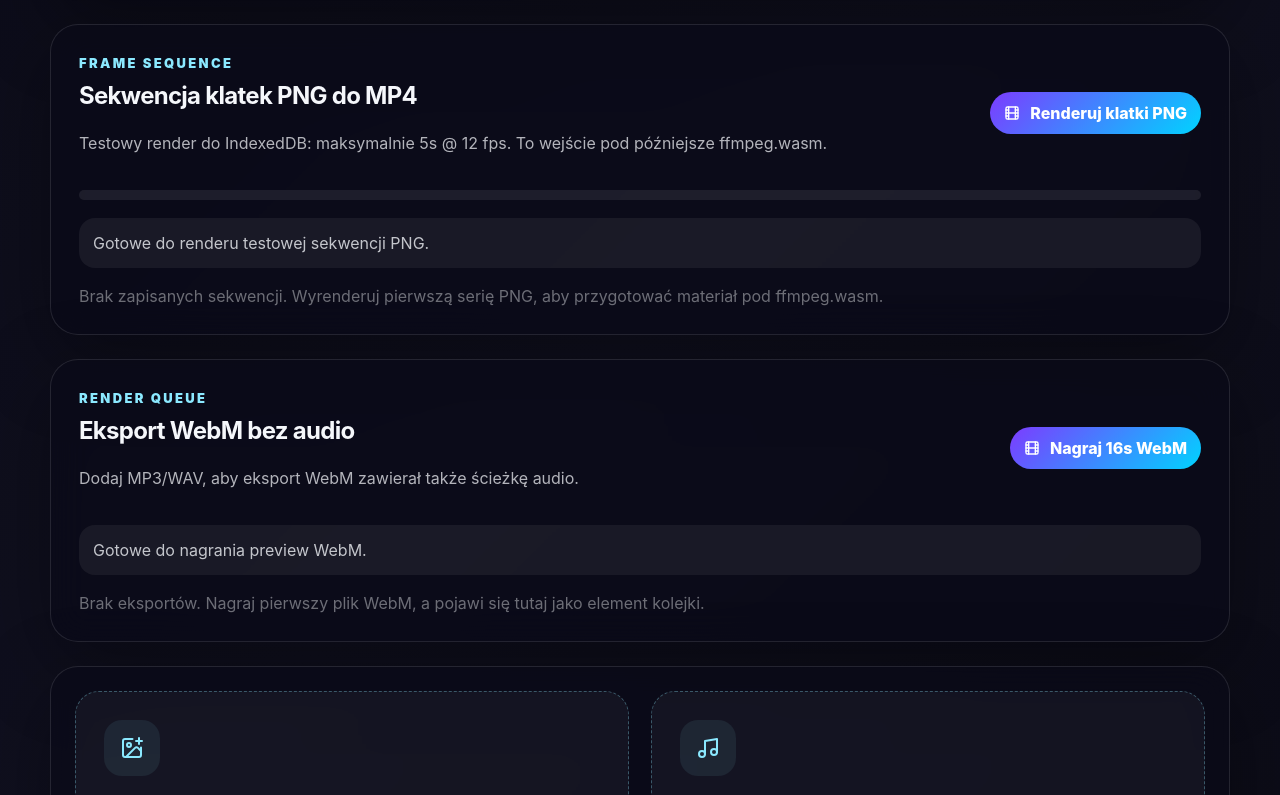
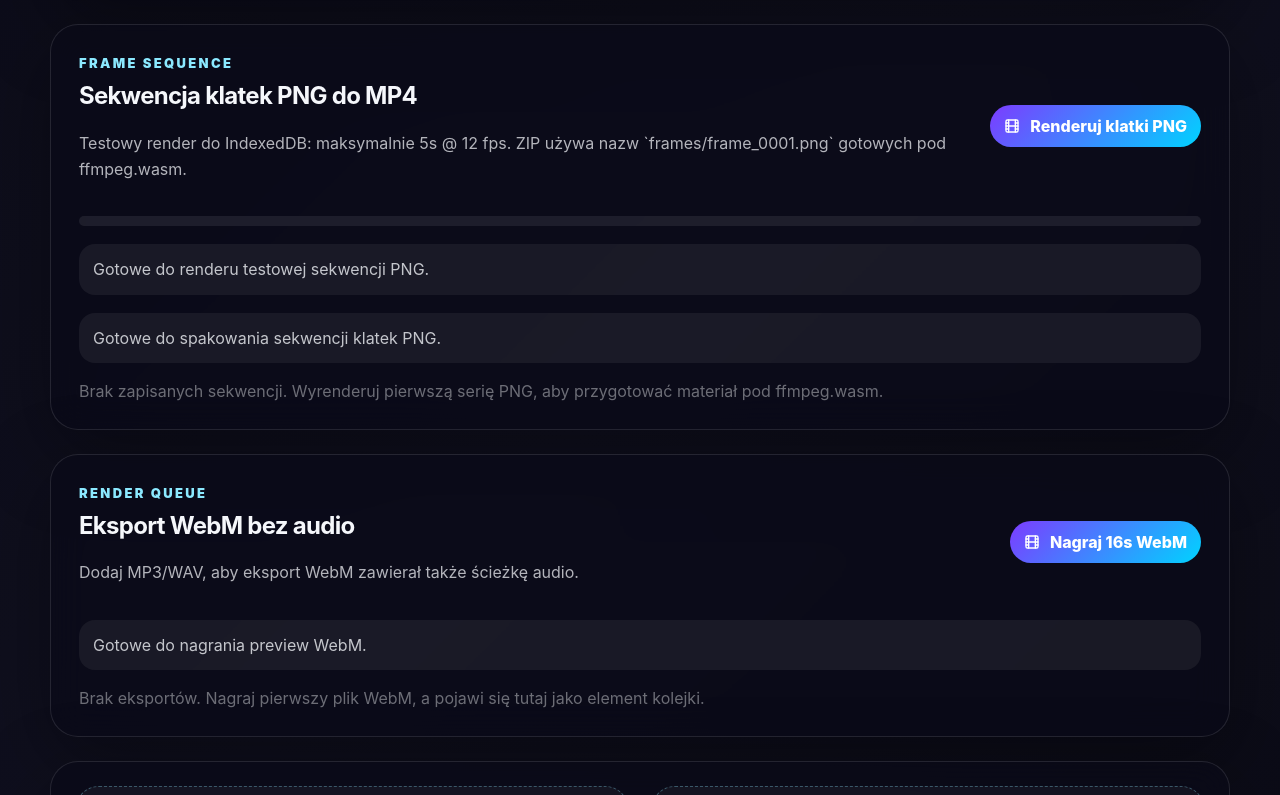
Before and after one commit to KumatyTomi/FotoBeat, a React (Vite) app: page / in a window 1280 px wide. Shown: the part 2125-2920 px from the top of the page. Built offline with nearby package versions, Linux system fonts and the light colour scheme.

Commit message:
Add frame sequence ZIP export UI

```diff
--- a/src/App.jsx
+++ b/src/App.jsx
@@ -10,6 +10,7 @@ import { useCanvasPreview } from './hooks/useCanvasPreview.js';
 import { useCanvasRecorder } from './hooks/useCanvasRecorder.js';
 import { useFrameExporter } from './hooks/useFrameExporter.js';
 import { useFrameSequenceRenderer } from './hooks/useFrameSequenceRenderer.js';
+import { useFrameSequenceZipExporter } from './hooks/useFrameSequenceZipExporter.js';
 import { useMediaAssets } from './hooks/useMediaAssets.js';
 import { useProjectState } from './hooks/useProjectState.js';
 import { describeAudioAnalysis } from './utils/audioAnalysis.js';
@@ -100,6 +101,8 @@ export default function App() {
     selectedMediaAssets: media.selectedMediaAssets,
     pinnedAssetsByClip: media.pinnedAssetsByClip
   });
+
+  const frameZip = useFrameSequenceZipExporter();
 
   function addSnapshot() {
     addProjectSnapshot({
@@ -220,7 +223,7 @@ export default function App() {
         <div>
           <p className="panel-kicker">Frame sequence</p>
           <h2>Sekwencja klatek PNG do MP4</h2>
-          <p>Testowy render do IndexedDB: maksymalnie {frameSequence.limits.maxSeconds}s @ {frameSequence.limits.maxFps} fps. To wejście pod późniejsze ffmpeg.wasm.</p>
+          <p>Testowy render do IndexedDB: maksymalnie {frameSequence.limits.maxSeconds}s @ {frameSequence.limits.maxFps} fps. ZIP używa nazw `frames/frame_0001.png` gotowych pod ffmpeg.wasm.</p>
         </div>
         <div className="render-export-actions">
           <button className="primary-button compact" onClick={() => frameSequence.renderSequence()} disabled={frameSequence.sequenceState.status === 'rendering'}>
@@ -237,6 +240,7 @@ export default function App() {
           <span style={{ width: `${frameSequence.sequenceState.progress}%` }} />
         </div>
         <p className={`render-status ${frameSequence.sequenceState.status}`}>{frameSequence.sequenceState.message}</p>
+        <p className={`render-status ${frameZip.zipState.status}`}>{frameZip.zipState.message}{frameZip.zipState.size ? ` · ${formatBytes(frameZip.zipState.size)}` : ''}</p>
         <div className="render-history">
           {frameSequence.sequenceHistory.length === 0 ? (
             <span className="empty-state">Brak zapisanych sekwencji. Wyrenderuj pierwszą serię PNG, aby przygotować materiał pod ffmpeg.wasm.</span>
@@ -247,6 +251,10 @@ export default function App() {
                 <span>{new Date(sequence.createdAt).toLocaleString('pl-PL')} · {sequence.seconds}s · {sequence.fps} fps · {sequence.width}×{sequence.height} · {formatBytes(sequence.totalSize)}</span>
               </div>
               <div className="render-history-actions">
+                <button className="ghost-button compact" onClick={() => frameZip.exportSequenceZip(sequence)} disabled={frameZip.zipState.status === 'building'}><Download size={16} />Spakuj ZIP</button>
+                {frameZip.zipState.sequenceId === sequence.id && frameZip.zipState.downloadUrl && (
+                  <a className="ghost-button compact" href={frameZip.zipState.downloadUrl} download={frameZip.zipState.fileName}><Download size={16} />Pobierz ZIP</a>
+                )}
                 <button className="ghost-button compact" onClick={() => frameSequence.removeSequence(sequence.id)}><Trash2 size={16} />Usuń</button>
               </div>
             </article>
@@ -334,7 +342,7 @@ export default function App() {
       </section>
 
       <TimelinePreview timeline={timeline} />
-      <section id="roadmap" className="roadmap-panel"><div><h2>Następne moduły</h2><p>Kolejne kroki: przekazanie sekwencji klatek do ffmpeg.wasm i MP4.</p></div><div className="roadmap-list"><span><RefreshCcw size={16} /> Frame sequence</span><span><Film size={16} /> ffmpeg.wasm</span><span><Download size={16} /> MP4 export</span></div></section>
+      <section id="roadmap" className="roadmap-panel"><div><h2>Następne moduły</h2><p>Kolejne kroki: przekazanie sekwencji klatek do ffmpeg.wasm i MP4.</p></div><div className="roadmap-list"><span><RefreshCcw size={16} /> Frame sequence ZIP</span><span><Film size={16} /> ffmpeg.wasm</span><span><Download size={16} /> MP4 export</span></div></section>
     </main>
   );
 }
```
